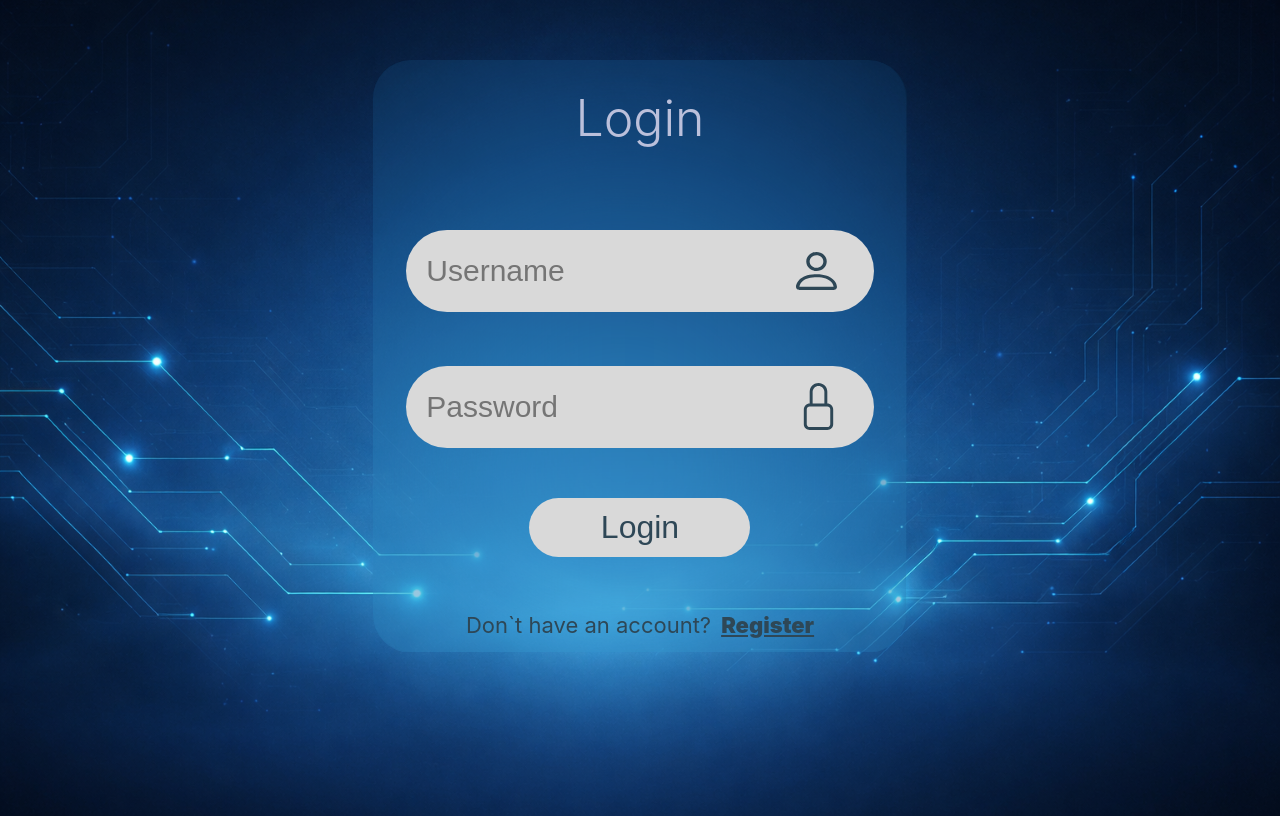
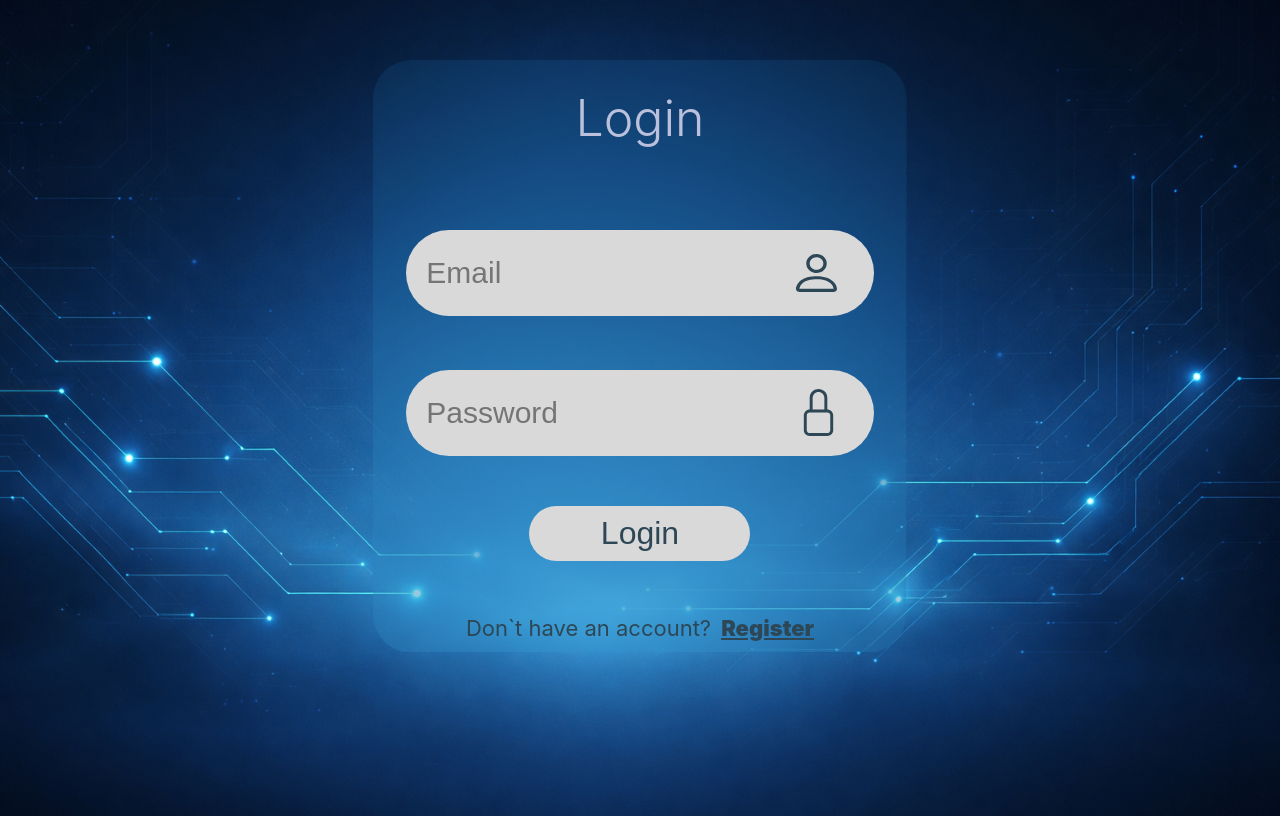
Before and after one commit to Vuuk3/system_of_control_front, a React (Vite) app: page / in a window 1280 px wide. Built offline with nearby package versions, Linux system fonts and the light colour scheme.

Commit message:
Add validation

```diff
--- a/src/Login.css
+++ b/src/Login.css
@@ -35,20 +35,22 @@ body {
   margin: 0px;
 }
 
-.username,
-.password {
-  display: flex;
-  flex-direction: row;
-  align-items: center;
+.form__field {
   margin-top: calc(100vh * 73 / 1080);
   width: calc(100% * 701 / 800);
   min-width: 386px;
   max-width: 701px;
+}
+
+.email,
+.password {
+  display: flex;
+  align-items: center;
   height: calc(100vh * 86 / 800);
   max-height: 86px;
 }
 
-.username-input,
+.email-input,
 .password-input {
   box-sizing: border-box;
   width: 100%;
@@ -62,13 +64,13 @@ body {
   padding-left: 20px;
 }
 
-.username-icon,
+.email-icon,
 .password-icon {
   position: absolute;
   pointer-events: none;
 }
 
-.username-icon {
+.email-icon {
   width: 41px;
   height: 38px;
   right: 70px;
@@ -78,6 +80,15 @@ body {
   width: 47px;
   height: 47px;
   right: 65px;
+}
+
+.error {
+  color: #ff6f61;
+  font-size: 21px;
+}
+
+.incorrect {
+  border: 1px #ff6f61 solid;
 }
 
 .login-button {
@@ -95,6 +106,7 @@ body {
 .login-button:hover {
   background-color: #80808073;
   color: white;
+  cursor: pointer;
 }
 
 .login-button:active {
--- a/src/Login.jsx
+++ b/src/Login.jsx
@@ -1,29 +1,83 @@
 import "./Login.css";
 import vector from "./assets/vector.svg";
 import lock from "./assets/lock.svg";
+import { useRef, useState } from "react";
 
 function Login() {
+  const [email, setEmail] = useState("");
+  const [emailError, setEmailError] = useState("");
+  const emailRef = useRef(null);
+  const [password, setPassword] = useState("");
+  const [passwordError, setPasswordError] = useState("");
+  const passwordRef = useRef(null);
+
+  function Validation(emailInput, passwordInput) {
+    setEmailError(emailInput.validationMessage);
+    setPasswordError(passwordInput.validationMessage);
+  }
+
   return (
     <>
-      <form method="post" className="login">
+      <form noValidate method="post" className="login">
         <h5 className="header-login">Login</h5>
-        <div className="username">
+        <div className="form__field">
+          <div className="email">
             <input
-            type="input"
-            className="username-input"
-            placeholder="Username"
+              type="email"
+              ref={emailRef}
+              className={
+                emailError == "" ? "email-input" : "email-input incorrect"
+              }
+              placeholder="Email"
+              value={email}
+              onChange={(e) => {
+                setEmail(e.target.value);
+                setEmailError(e.target.validationMessage);
+              }}
+              required
             />
-          <img src={vector} className="username-icon" />
+            <img src={vector} className="email-icon" />
           </div>
+          <span
+            className="email-error error"
+            style={{ display: emailError == "" ? "none" : "block" }}
+          >
+            {emailError}
+          </span>
+        </div>
+        <div className="form__field">
           <div className="password">
             <input
-            type="input"
-            className="password-input"
+              type="password"
+              ref={passwordRef}
+              className={
+                passwordError == ""
+                  ? "password-input"
+                  : "password-input incorrect"
+              }
               placeholder="Password"
+              value={password}
+              onChange={(e) => {
+                setPassword(e.target.value);
+                setPasswordError(e.target.validationMessage);
+              }}
+              required
             />
             <img src={lock} className="password-icon" />
           </div>
-        <button type="submit" className="login-button">
+          <span
+            className="password-error error"
+            style={{ display: passwordError == "" ? "none" : "block" }}
+          >
+            {passwordError}
+          </span>
+        </div>
+        <button
+          type="submit"
+          className="login-button"
+          disabled={emailError != "" || passwordError != ""}
+          onClick={() => Validation(emailRef.current, passwordRef.current)}
+        >
           Login
         </button>
         <div className="register">
```
Lines whose indentation alone changed are shown as unchanged.
